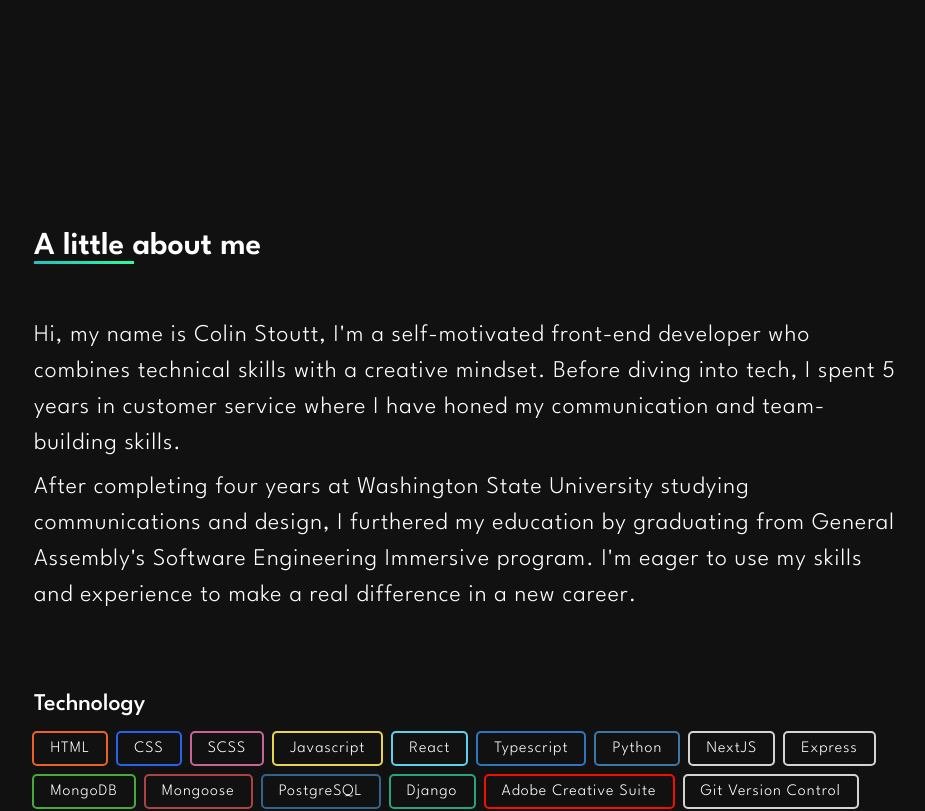
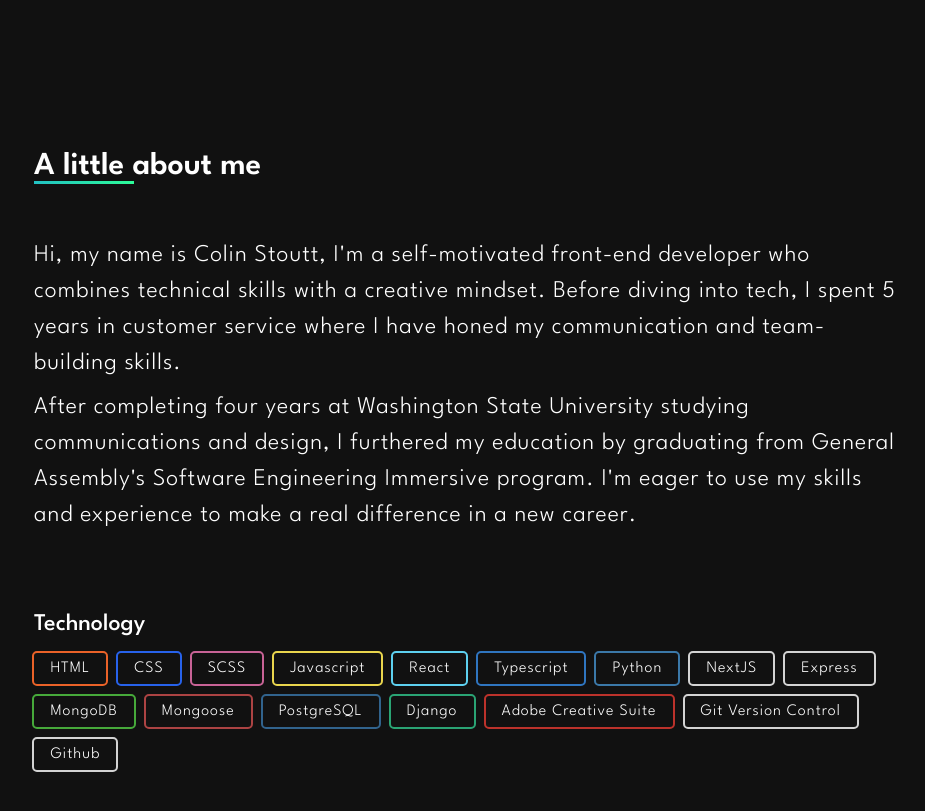
Before and after one commit to colinstoutt/portfolio_colin-stoutt, a Next.js app: page / in a window 1280 px wide. Shown: the part 760-1571 px from the top of the page, without its empty margins (171-1096 px from the left). Built offline with nearby package versions, Linux system fonts and the light colour scheme.

Commit message:
adjust media queries

```diff
--- a/src/components/About.jsx
+++ b/src/components/About.jsx
@@ -112,7 +112,7 @@ const About = () => {
           </span>
           <span
             className="about__section-skills-skill"
-            style={{ border: "2px solid #f40e00" }}
+            style={{ border: "2px solid #bc322b" }}
           >
             Adobe Creative Suite
           </span>
--- a/src/scss/App.scss
+++ b/src/scss/App.scss
@@ -51,7 +51,7 @@ video {
 
 .container {
   max-width: 950px;
-  margin: 10rem auto;
+  margin: 5rem auto;
   padding: 2rem 2.5rem;
 }
 .heading {
@@ -85,13 +85,15 @@ video {
 .mobile {
   display: none;
 }
+@media screen and (max-width: 1089px) {
+}
 
 @media screen and (min-width: 1089px) {
   html {
     min-width: 1089px;
   }
 }
-@media screen and (max-width: 500px) {
+@media screen and (max-width: 1089px) {
   body {
     overflow-x: hidden;
   }
--- a/src/scss/Index.scss
+++ b/src/scss/Index.scss
@@ -56,7 +56,7 @@
   }
 }
 
-@media screen and (max-width: 500px) {
+@media screen and (max-width: 1089px) {
   .index {
     &__name {
       font-size: 2.8rem;
--- a/src/scss/Navbar.scss
+++ b/src/scss/Navbar.scss
@@ -106,14 +106,12 @@
 .nav-mobile {
   display: none;
 }
+
 @media screen and (max-width: 1089px) {
-  .nav-social-links {
+  .nav {
     display: none;
   }
-}
-
-@media screen and (max-width: 500px) {
-  .nav {
+  .nav-social-links {
     display: none;
   }
   .nav-mobile {
--- a/src/scss/projects.scss
+++ b/src/scss/projects.scss
@@ -132,7 +132,7 @@
   }
 }
 
-@media screen and (max-width: 500px) {
+@media screen and (max-width: 700px) {
   .projects {
     &__heading {
       margin-bottom: 4rem;
```
